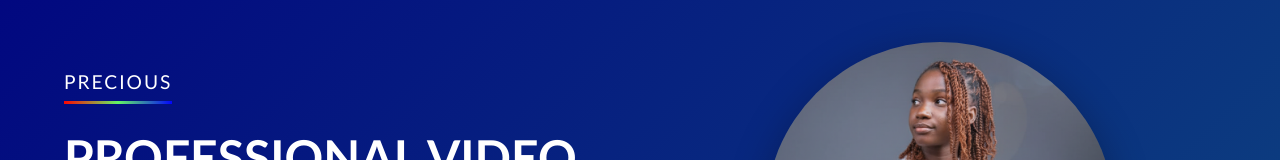
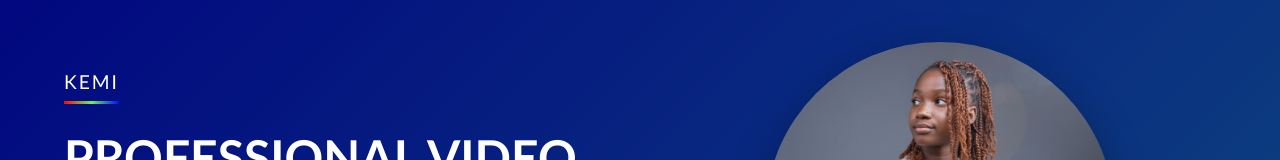
Before and after one commit to DevMDweb/syncHaus, a plain HTML site: page index.html in a window 1280 px wide. Shown: the part 215-375 px from the top of the page. Drawn offline with Linux system fonts and the light colour scheme.

Commit message:
Update index.html

```diff
--- a/index.html
+++ b/index.html
@@ -39,7 +39,7 @@
          ============================================ -->
     <div class="profile" id="home">
         <div class="profile-content">
-            <span>PRECIOUS</span>
+            <span>KEMI</span>
             <h1>PROFESSIONAL VIDEO EDITOR</h1>
             <h3>Making Your Videos Look More Cool</h3>
             <button onclick="location.href='#contact'">LET'S TALK</button>
```
